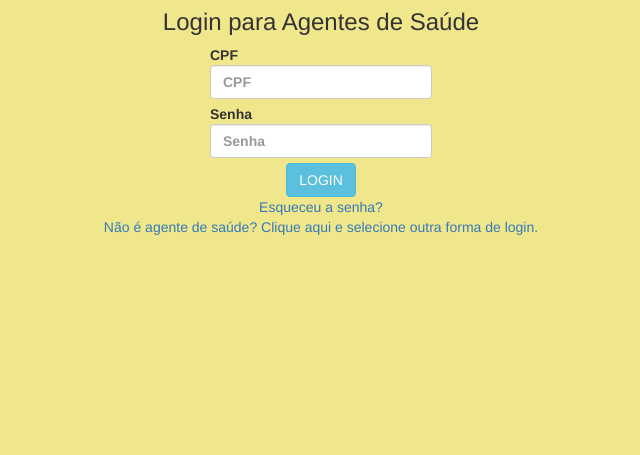
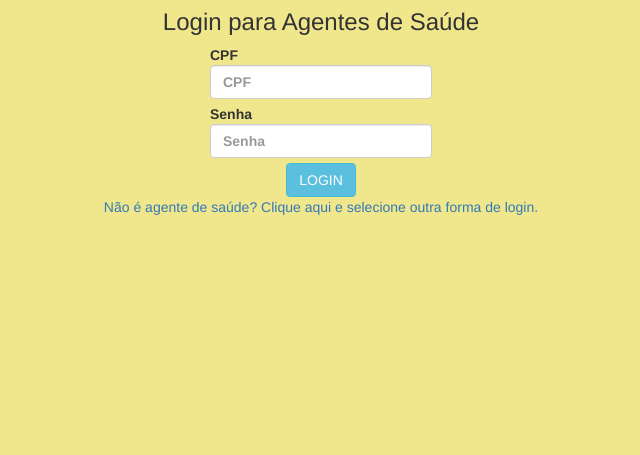
Before and after one commit to GiovaneNalin/tcc, a PHP site: page /login_agente.php in a window 1280 px wide. Shown: the part 116-571 px from the top of the page, without its empty margins (319-959 px from the left). Run offline with PHP 8.4, Linux system fonts and the light colour scheme.

Commit message:
Add files via upload

```diff
--- a/login_administrador.php
+++ b/login_administrador.php
@@ -35,7 +35,7 @@
 							<div>
 								<button id='btn' class='btn btn-info'>LOGIN</button><br/>
 							</div>
-							<a href='esqueceu_senha.php'>Esqueceu a senha?</a><br />
+							<!--<a href='esqueceu_senha.php'>Esqueceu a senha?</a><br />-->
 							<a href='index.php'>Não é administrador? Clique aqui e selecione outra forma de login.</a>
 						</div></form>
 			</div>
--- a/login_agente.php
+++ b/login_agente.php
@@ -30,7 +30,7 @@
 							<div>
 								<button id='btn' class='btn btn-info'>LOGIN</button><br/>
 							</div>
-							<a href='esqueceu_senha.php'>Esqueceu a senha?</a><br />
+							<!--<a href='esqueceu_senha.php'>Esqueceu a senha?</a><br />-->
 							<a href='index.php'>Não é agente de saúde? Clique aqui e selecione outra forma de login.</a>
 						</div></form>
 			</div>
--- a/login_paciente.php
+++ b/login_paciente.php
@@ -36,7 +36,7 @@
 							<div>
 								<button id='btn' class='btn btn-info'>LOGIN</button><br/>
 							</div>
-							<a href='esqueceu_senha.php'>Esqueceu a senha?</a><br />
+							<!--<a href='esqueceu_senha.php'>Esqueceu a senha?</a><br />-->
 							<a href='index.php'>Não é paciente? Clique aqui e selecione outra forma de login.</a>
 						</div></form>
 			</div>
```
